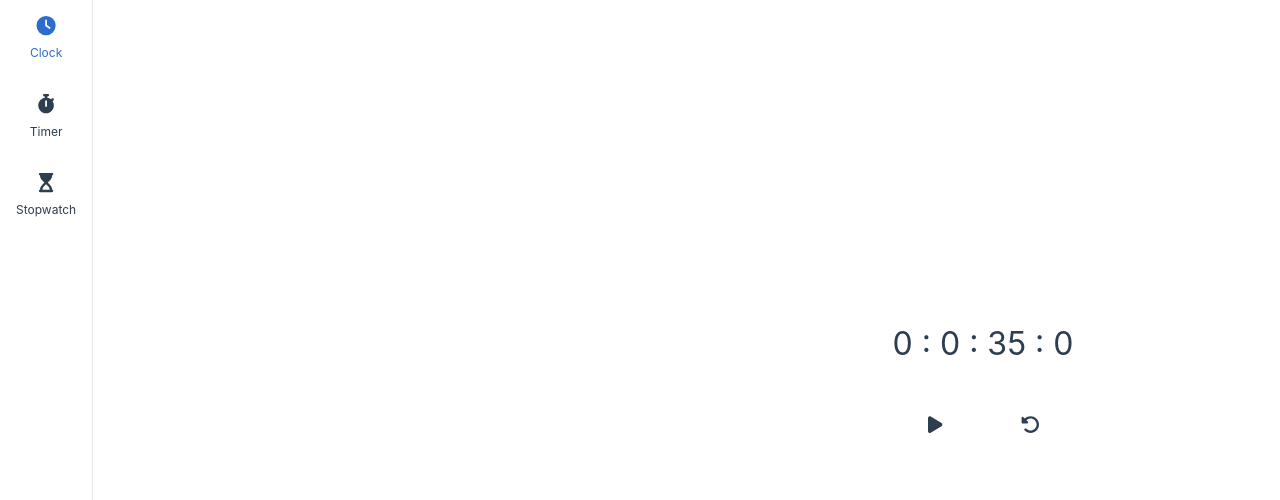
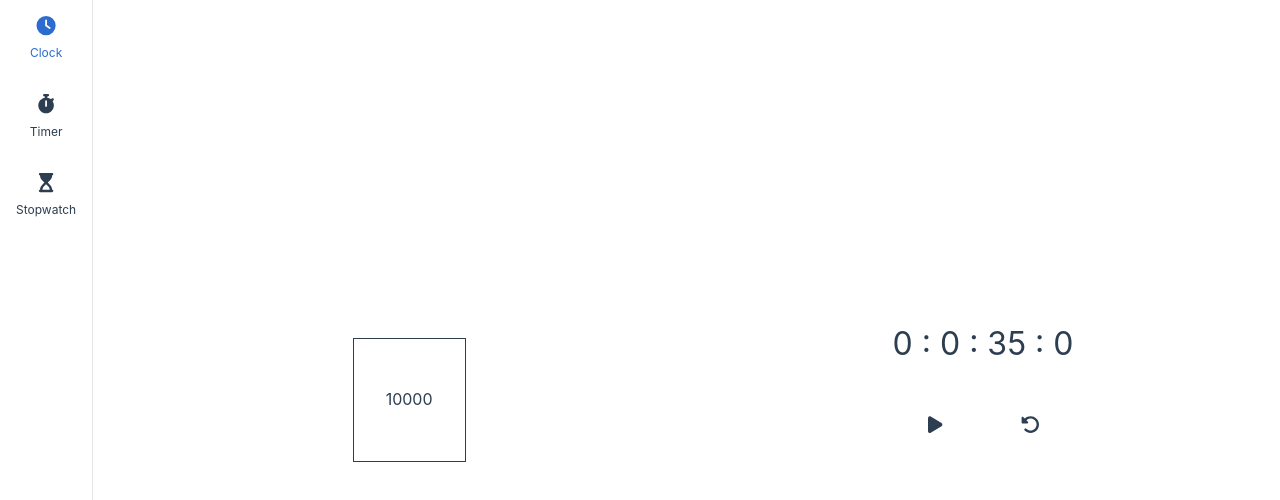
Before and after one commit to Klrfl/TellTime, a Vue app: page / in a window 1280 px wide. Both pictures are taken after a click on the button "Timer". Shown: the top 500 px of the page. Built offline with nearby package versions, Linux system fonts and the light colour scheme.

Commit message:
add targetTime component

```diff
--- a/src/views/TimerView.vue
+++ b/src/views/TimerView.vue
@@ -3,10 +3,33 @@
     <template #main-content>
       <Timer></Timer>
     </template>
+
+    <ul class="target-time-container">
+      <TargetTime
+        v-for="targetTime in targetTimes"
+        :key="targetTime.id"
+        :targetTime="targetTime.time" />
+    </ul>
   </MainLayout>
 </template>
 
 <script setup>
+import { ref } from "vue";
+
 import MainLayout from "@/layouts/MainLayout.vue";
 import Timer from "@/components/Timer.vue";
+import TargetTime from "@/components/TargetTime.vue";
+
+const targetTimes = ref([
+  {
+    id: 1,
+    time: 10000,
+  },
+]);
 </script>
+
+<style>
+.target-time-container {
+  list-style: none;
+}
+</style>
```
